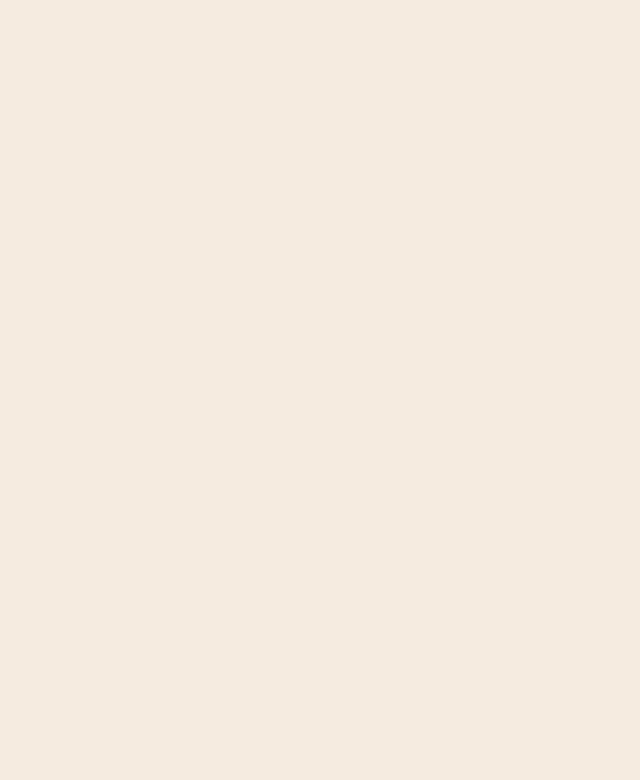
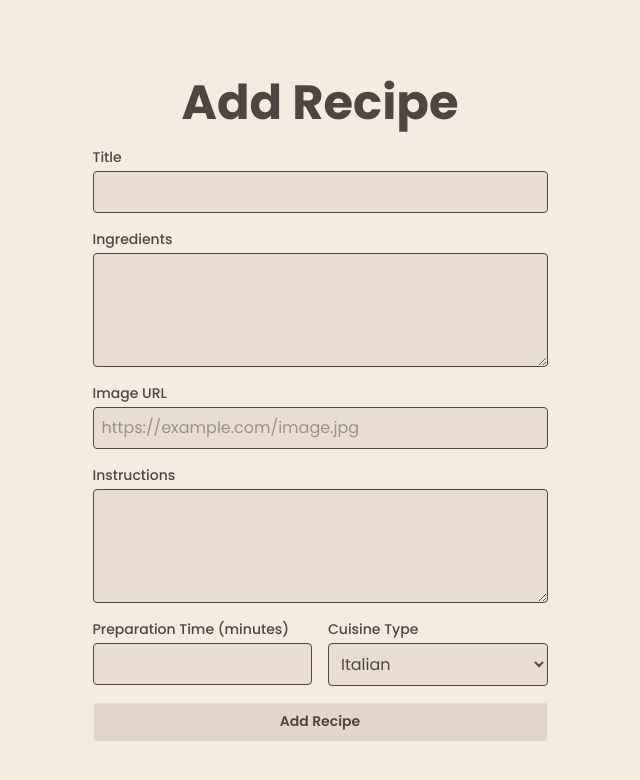
Before and after one commit to Alve0/Recipe_Raza, a React (Vite) app: page /add-recipe in a window 1280 px wide. Shown: the top 780 px of the page, without its empty margins (320-960 px from the left). Built offline with nearby package versions, Linux system fonts and the light colour scheme.

Commit message:
add recipi section done

```diff
--- a/src/Pages/AddRecipe.jsx
+++ b/src/Pages/AddRecipe.jsx
@@ -1,7 +1,113 @@
 import React from "react";
 
 const AddRecipe = () => {
-  return <div></div>;
+  const handleSubmit = (event) => {
+    event.preventDefault();
+    const form = event.target;
+    const formData = new FormData(form);
+
+    const recipeData = {
+      imageUrl: formData.get("imageUrl"),
+      title: formData.get("title"),
+      ingredients: formData.get("ingredients"),
+      instructions: formData.get("instructions"),
+      cuisineType: formData.get("cuisineType"),
+      prepTime: formData.get("prepTime"),
+    };
+
+    console.log("Recipe Data:", recipeData);
+
+    form.reset();
+  };
+
+  return (
+    <div className="bg-[#f5ebe0] h-screen items-center flex justify-center px-4">
+      <div className="max-w-[1080px]  mx-auto ">
+        <h3 className="text-5xl text-center font-bold my-5">Add Recipe</h3>
+        <form className="space-y-4" onSubmit={handleSubmit}>
+          <div>
+            <label className="block text-sm font-medium ">Title</label>
+            <input
+              type="text"
+              name="title"
+              required
+              className="mt-1 block  w-full p-2 border border-[#4e4640] rounded bg-[#d6c9b96e]"
+            />
+          </div>
+          <div>
+            <label className="block text-sm font-medium text-[#4e4640]">
+              Ingredients
+            </label>
+            <textarea
+              name="ingredients"
+              required
+              className="mt-1 block w-full p-2 border border-[#4e4640] rounded bg-[#d6c9b96e]"
+              rows="4"
+            ></textarea>
+          </div>
+
+          <div>
+            <label className="block  text-sm font-medium text-[#4e4640]">
+              Image URL
+            </label>
+            <input
+              type="url"
+              name="imageUrl"
+              placeholder="https://example.com/image.jpg"
+              className="mt-1 block w-full p-2 border border-[#4e4640] rounded bg-[#d6c9b96e]"
+            />
+          </div>
+          <div>
+            <label className="block text-sm font-medium text-[#4e4640]">
+              Instructions
+            </label>
+            <textarea
+              name="instructions"
+              required
+              className="mt-1 block w-full p-2 border border-[#4e4640] rounded bg-[#d6c9b96e]"
+              rows="4"
+            ></textarea>
+          </div>
+          <div className="flex gap-4 justify-between items-center">
+            <div className="w-full">
+              <label className="block text-sm font-medium text-[#4e4640]">
+                Preparation Time (minutes)
+              </label>
+              <input
+                type="number"
+                name="prepTime"
+                required
+                min="1"
+                className="mt-1 block w-full p-2 border border-[#4e4640] rounded bg-[#d6c9b96e]"
+              />
+            </div>
+
+            <div className="w-full">
+              <label className="block text-sm font-medium text-[#4e4640]">
+                Cuisine Type
+              </label>
+              <select
+                name="cuisineType"
+                className="mt-1 block w-full p-2 border border-[#4e4640] rounded bg-[#d6c9b96e] "
+              >
+                <option value="Italian">Italian</option>
+                <option value="Mexican">Mexican</option>
+                <option value="Indian">Indian</option>
+                <option value="Chinese">Chinese</option>
+                <option value="Others">Others</option>
+              </select>
+            </div>
+          </div>
+
+          <div>
+            <button type="submit" className="w-full bg-[#e3d5ca] btn">
+              Add Recipe
+            </button>
+          </div>
+        </form>
+      </div>
+    </div>
+  );
 };
 
 export default AddRecipe;
--- a/src/Pages/Home.jsx
+++ b/src/Pages/Home.jsx
@@ -1,10 +1,11 @@
 import React from "react";
+import { Outlet } from "react-router";
 
 function Home() {
   return (
-    <>
-      <h3>From App </h3>
-    </>
+    <div className=" bg-[#f5ebe0] ">
+      <Outlet />
+    </div>
   );
 }
 
--- a/src/Routes/Routes.jsx
+++ b/src/Routes/Routes.jsx
@@ -9,10 +9,12 @@ const router = createBrowserRouter([
     path: "/",
     ErrorBoundary: Error,
     Component: Home,
-  },
-  {
-    path: "/add-recipe",
-    Component: AddRecipe,
+    children: [
+      {
+        path: "/add-recipe",
+        Component: AddRecipe,
+      },
+    ],
   },
 ]);
 
--- a/src/index.css
+++ b/src/index.css
@@ -1,11 +1,13 @@
+@import url("https://fonts.googleapis.com/css2?family=Poppins:ital,wght@0,100;0,200;0,300;0,400;0,500;0,600;0,700;0,800;0,900;1,100;1,200;1,300;1,400;1,500;1,600;1,700;1,800;1,900&display=swap");
+
 @import "tailwindcss";
 @plugin "daisyui";
 
-/* text = d5bdaf
+/* text = 4e4640
 btn = e3d5ca
 bg = f5ebe0 */
 
 * {
-  background-color: #f5ebe0;
-  max-width: 1440px;
+  font-family: "Poppins";
+  color: #4e4640;
 }
```
